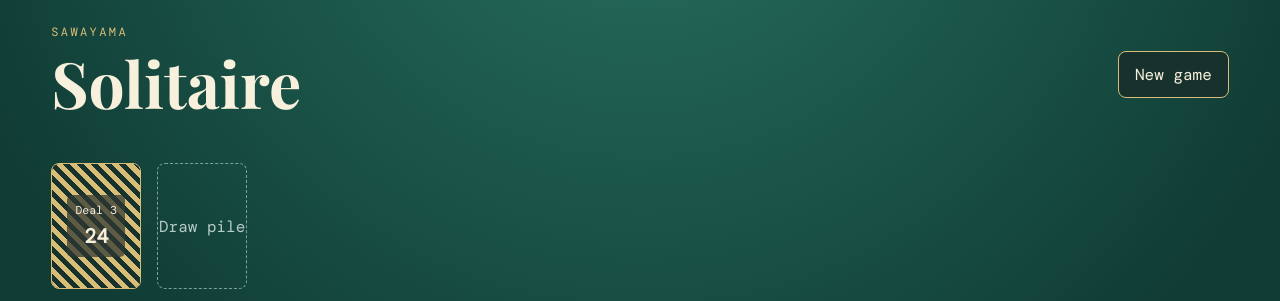
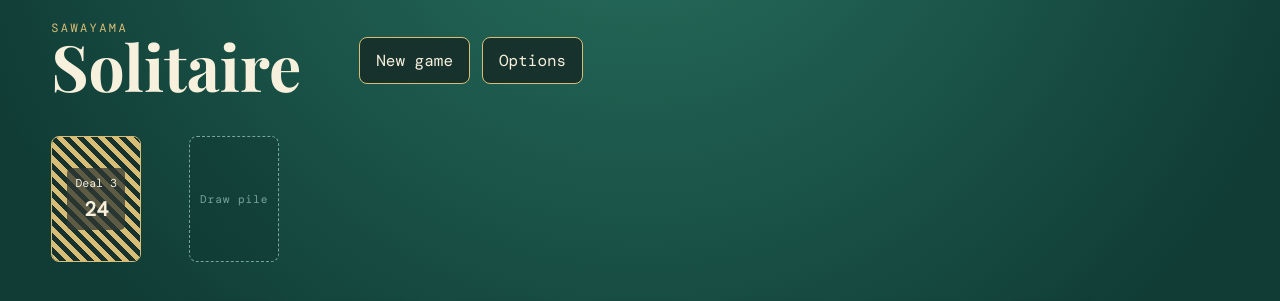
Before and after one commit to chenrog/sawayama-solitaire, a website built with Vite: page index.html in a window 1280 px wide. Shown: the top 301 px of the page. Built offline with nearby package versions, Linux system fonts and the light colour scheme.

Commit message:
ui cleanup

```diff
--- a/src/main.ts
+++ b/src/main.ts
@@ -38,14 +38,14 @@
 function render(): void {
   app.innerHTML = `
     <header>
-      <div><p class="eyebrow">SAWAYAMA</p><h1>Solitaire</h1></div>
-      <button id="new-game">New game</button>
+      <div class="title-group"><p class="eyebrow">SAWAYAMA</p><h1>Solitaire</h1></div>
+      <div class="header-actions"><button id="new-game">New game</button><button id="options" type="button">Options</button></div>
     </header>
     <section class="top-row">
       ${state.stock.length === 0
         ? `<button class="stock empty" data-destination="freeCell">${state.freeCell && selected?.source !== "freeCell" ? renderCard(state.freeCell, { source: "freeCell" }) : "<span>Free cell</span>"}</button>`
         : `<button class="stock" data-target="deal" ${isDealing ? "disabled" : ""}><span class="deck-back" aria-hidden="true"></span><span class="stock-label">Deal 3<strong>${state.stock.length}</strong></span></button>`}
-      <div class="waste-slot" aria-label="Dealt card history">${renderWasteHistory()}</div>
+      <div class="waste-slot" aria-label="Dealt card history"><span class="draw-base">Draw pile</span>${renderWasteHistory()}</div>
     </section>
     <section class="board">
       <div class="foundations">${SUITS.map(renderFoundation).join("")}</div>
@@ -61,7 +61,7 @@
 function renderWasteHistory(): string {
   const holdingWaste = selected?.source === "waste";
   const cards = holdingWaste ? state.waste.slice(0, -1) : state.waste;
-  if (cards.length === 0) return "<span>Draw pile</span>";
+  if (cards.length === 0) return "";
   const width = 90 + (cards.length - 1) * 34;
   return `<div class="waste-history" style="width:${width}px">${cards.map((card, index) =>
     renderCard(card, !holdingWaste && index === cards.length - 1 ? { source: "waste" } : undefined, "history-card", `left:${index * 34}px; z-index:${index}`),
--- a/src/style.css
+++ b/src/style.css
@@ -6,11 +6,11 @@
 button { font: inherit; cursor: pointer; }
 #app { max-width: 1500px; margin: auto; padding: 24px clamp(16px, 4vw, 56px); }
 header, .top-row { display: flex; align-items: center; gap: 16px; }
-header { justify-content: space-between; margin-bottom: 38px; }
-h1, .eyebrow { margin: 0; }.eyebrow { color: #d8bd76; font-size: .75rem; letter-spacing: .2em; } h1 { font: 700 clamp(2rem, 5vw, 4rem) "Playfair Display", serif; }
-#new-game, .stock { border: 1px solid #d8bd76; border-radius: 8px; background: #17312d; color: #f7f0dc; padding: 12px 16px; }
-.stock { width: 90px; height: 126px; min-height: 126px; position: relative; display: grid; place-content: center; gap: 12px; }.stock:not(.empty) { padding: 0; overflow: hidden; }.deck-back { position: absolute; inset: 0; background: repeating-linear-gradient(45deg, #d8bd76 0 5px, #17312d 5px 10px); }.stock-label { position: relative; z-index: 1; display: grid; justify-items: center; gap: 5px; padding: 8px; border-radius: 5px; background: #303632b8; color: #f7f0dc; font-size: .72rem; }.stock-label strong { color: #f7f0dc; font-size: 1.25rem; }.stock.empty { padding: 0; }.stock.empty .card { top: 0; }.stock:disabled { cursor: default; }
-.foundation { width: 90px; height: 126px; position: relative; border-radius: 8px; }.waste-slot { min-width: 90px; min-height: 126px; border: 1px dashed #77a598; border-radius: 8px; display: grid; place-items: center; color: #b4ccc5; }.waste-history { height: 126px; position: relative; }.history-card { top: 0; }.board { display: flex; align-items: flex-start; gap: 48px; margin-top: 42px; }.foundations { display: flex; flex-direction: column; gap: 10px; }.foundation { padding: 0; border: 1px dashed #77a598; background: transparent; color: #77a598; font-size: 2rem; }
+header { justify-content: flex-start; margin-bottom: 38px; }
+.title-group { width: 292px; flex: 0 0 292px; text-align: left; }.header-actions { display: flex; align-items: center; gap: 12px; } h1, .eyebrow { text-align: left; margin: 0; }.eyebrow { color: #d8bd76; font-size: .75rem; line-height: .8; letter-spacing: .2em; } h1 { font: 700 clamp(2rem, 5vw, 4rem) / 1 "Playfair Display", serif; }
+#new-game, #options, .stock { border: 1px solid #d8bd76; border-radius: 8px; background: #17312d; color: #f7f0dc; padding: 12px 16px; }
+.stock { width: 90px; height: 126px; min-height: 126px; position: relative; display: grid; place-content: center; gap: 12px; }.stock:not(.empty) { padding: 0; overflow: hidden; }.deck-back { position: absolute; inset: 0; z-index: 300; background: repeating-linear-gradient(45deg, #d8bd76 0 5px, #17312d 5px 10px); }.stock-label { position: relative; z-index: 301; display: grid; justify-items: center; gap: 5px; padding: 8px; border-radius: 5px; background: #303632b8; color: #f7f0dc; font-size: .72rem; }.stock-label strong { color: #f7f0dc; font-size: 1.25rem; }.stock.empty { padding: 0; }.stock.empty .card { top: 0; }.stock:disabled { cursor: default; }
+.foundation { width: 90px; height: 126px; position: relative; border-radius: 8px; }.waste-slot { min-width: 90px; min-height: 126px; position: relative; margin-left: 32px; color: #b4ccc5; }.draw-base { width: 90px; height: 126px; position: absolute; top: 0; left: 0; display: grid; place-items: center; border: 1px dashed #77a598; border-radius: 8px; background: #0c342e55; color: #77a598; font-size: .7rem; letter-spacing: .08em; }.waste-history { height: 126px; position: relative; z-index: 1; }.history-card { top: 0; }.board { display: flex; align-items: flex-start; gap: 48px; margin-top: 42px; }.foundations { display: flex; flex-direction: column; gap: 10px; }.foundation { padding: 0; border: 1px dashed #77a598; background: transparent; color: #77a598; font-size: 2rem; }
 .tableau { display: grid; grid-template-columns: repeat(7, 90px); gap: 45px; }.tableau-pile { width: 90px; height: 126px; position: relative; padding: 0; border: 1px dashed #77a598; border-radius: 8px; background: #0c342e55; text-align: left; }.tableau-open { width: 90px; height: 126px; position: absolute; top: 0; left: 0; display: grid; place-items: center; color: #77a598; font-size: .7rem; letter-spacing: .08em; }
 .card { width: 90px; height: 126px; position: absolute; left: 0; display: grid; grid-template-areas: "top" "center" "bottom"; padding: 9px; border-radius: 8px; background: #fffdf6; box-shadow: 0 4px 10px #061e1990; color: #1c2825; font: 700 1.05rem "DM Mono", monospace; user-select: none; }.card .card-corner { line-height: 1; }.card .card-rank-top { grid-area: top; place-self: start; }.card .card-suit-top { grid-area: top; place-self: start end; }.card .card-suit-bottom { grid-area: bottom; place-self: end start; }.card .card-rank-bottom { grid-area: bottom; place-self: end; }.card i { grid-area: center; place-self: center; font-size: 3.8rem; font-style: normal; line-height: 1; }.card.red { color: #c23232; }.card.black { color: #16201e; }.card.selected { outline: 4px solid #d8bd76; z-index: 20; }.foundation .card { inset: 0; width: 100%; height: 100%; box-shadow: none; }
 #status { min-height: 1.5em; margin-top: 24px; color: #d5e5dc; }.error { color: #ff8d8d !important; }.shake { animation: shake .28s; } @keyframes shake { 25% { transform: translateX(-6px); } 75% { transform: translateX(6px); } }
```
Also changed, not shown: dist/assets/index-BtfV5JQu.js (added), dist/assets/index-C-6WelFh.js (deleted), dist/assets/index-CAKyOSnu.css (added), dist/assets/index-CJF9zfe5.css (deleted), dist/index.html.
